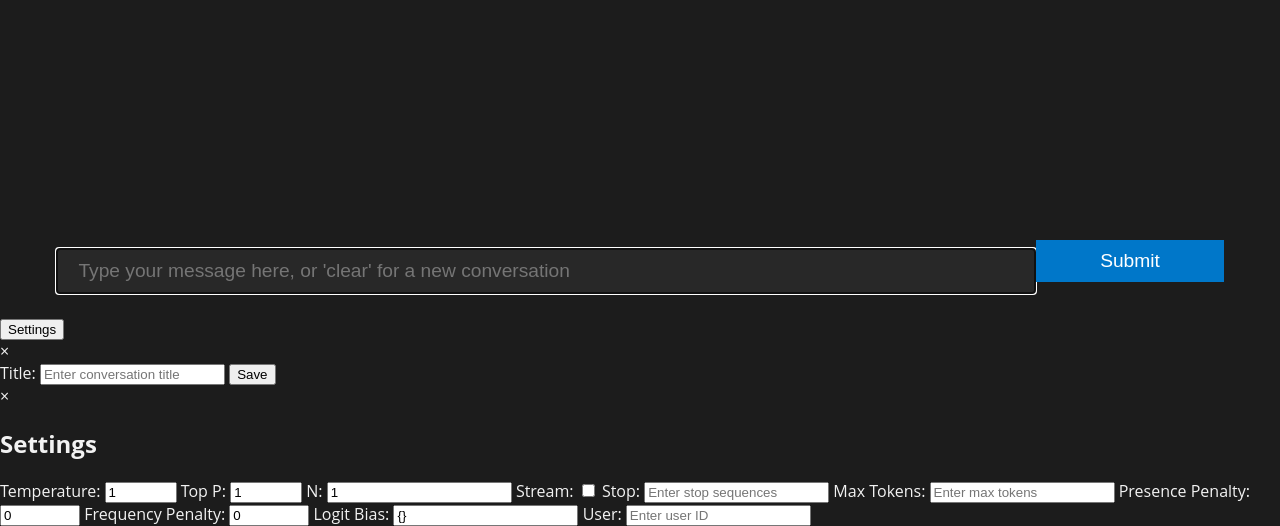
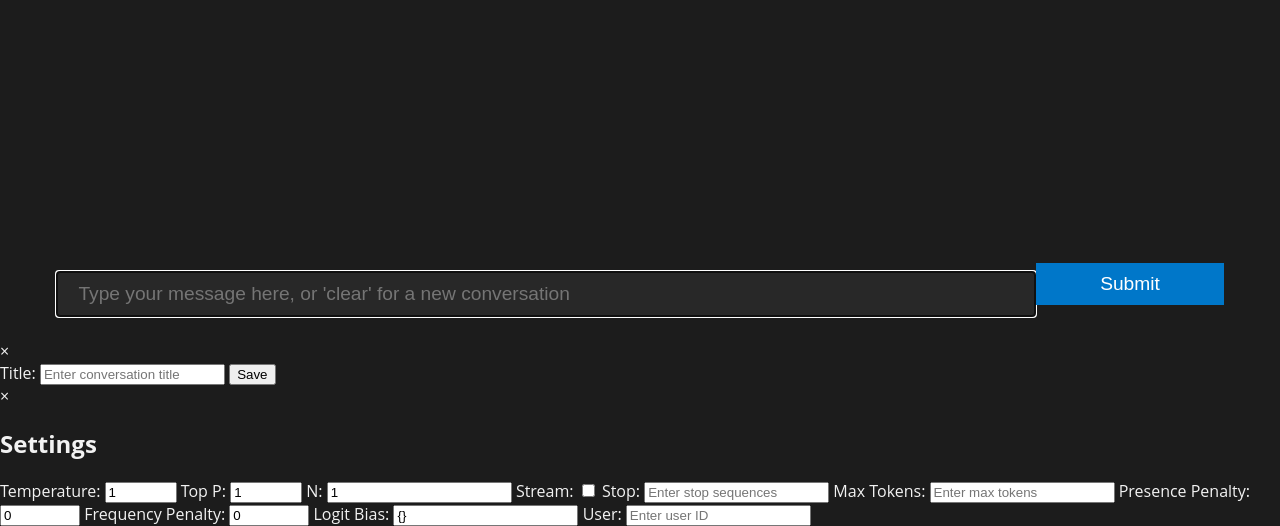
Before and after one commit to joseph-crowley/openai-toolbox, a Django app: page /chat/ in a window 1280 px wide. Shown: the part 460-986 px from the top of the page. Run offline with Django 3.2, Linux system fonts and the light colour scheme.

Commit message:
hide settings button

```diff
--- a/templates/chat/conversation.html
+++ b/templates/chat/conversation.html
@@ -25,10 +25,6 @@
             <input id="conversation-input" type="text" name="message" placeholder="Type your message here, or 'clear' for a new conversation" autofocus>
             <button type="submit">Submit</button>
         </form>
-        <div class="settings-container">
-            <button id="settings-button">Settings</button>
-        </div>
-
     </div>
 
     <!-- Save conversation modal -->
```
